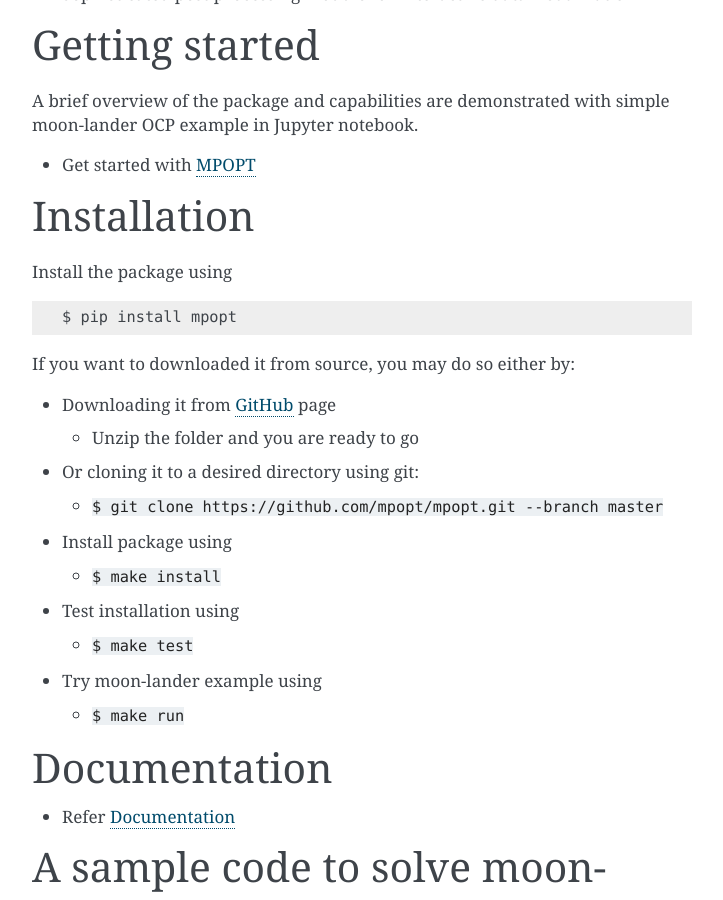
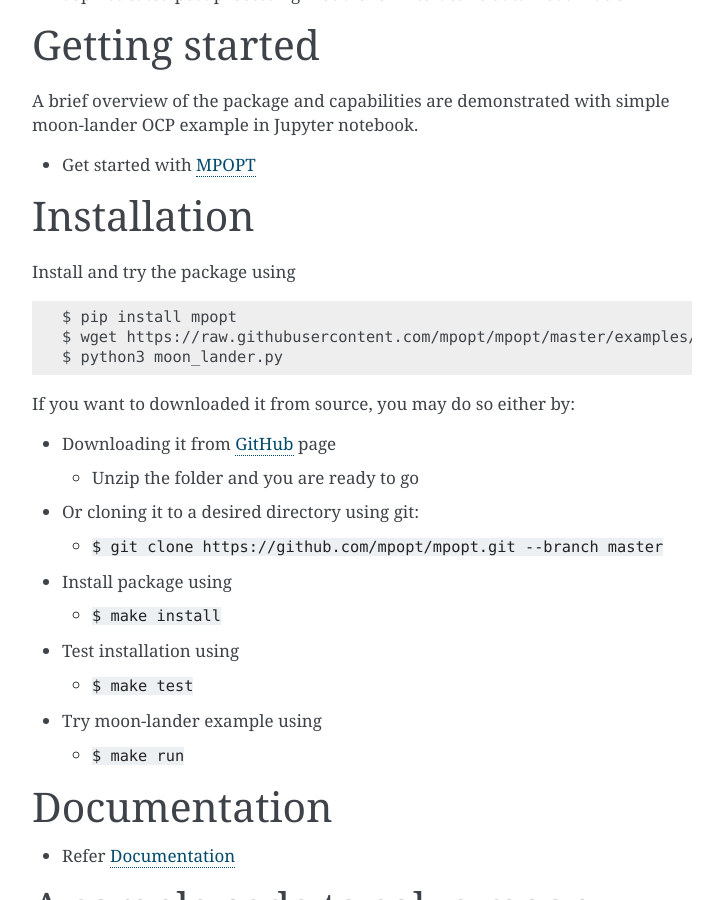
Before and after one commit to mpopt/mpopt, a Sphinx documentation site: the page built from docs/source/README.rst, in a window 1280 px wide and 900 px high, scrolled down 548 px. Shown: the whole window, without its empty margins (388-1111 px from the left). Built offline with Sphinx 7.4.7, drawn with Linux system fonts in a browser that asks for light colours.

Commit message:
Updated readme

```diff
--- a/README.rst
+++ b/README.rst
@@ -36,11 +36,13 @@ simple moon-lander OCP example in Jupyter notebook.
 Installation
 ~~~~~~~~~~~~
 
-Install the package using
+Install and try the package using
 
 ::
 
     $ pip install mpopt
+    $ wget https://raw.githubusercontent.com/mpopt/mpopt/master/examples/moon_lander.py
+    $ python3 moon_lander.py
 
 If you want to downloaded it from source, you may do so either by:
 
--- a/docs/source/README.rst
+++ b/docs/source/README.rst
@@ -36,11 +36,13 @@ simple moon-lander OCP example in Jupyter notebook.
 Installation
 ~~~~~~~~~~~~
 
-Install the package using
+Install and try the package using
 
 ::
 
     $ pip install mpopt
+    $ wget https://raw.githubusercontent.com/mpopt/mpopt/master/examples/moon_lander.py
+    $ python3 moon_lander.py
 
 If you want to downloaded it from source, you may do so either by:
 
```
Also changed, not shown: README.md (+3 -1 lines).
